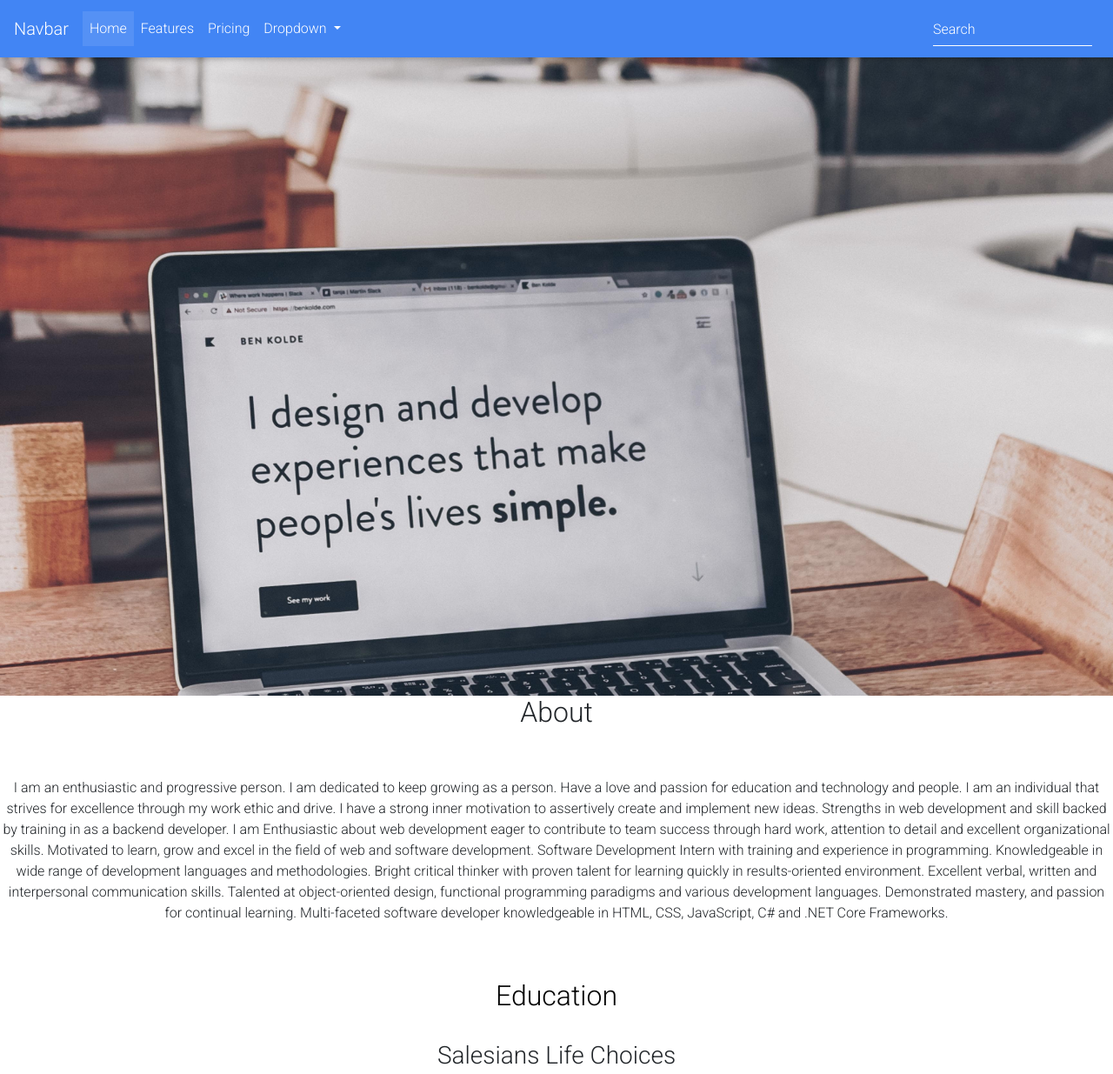
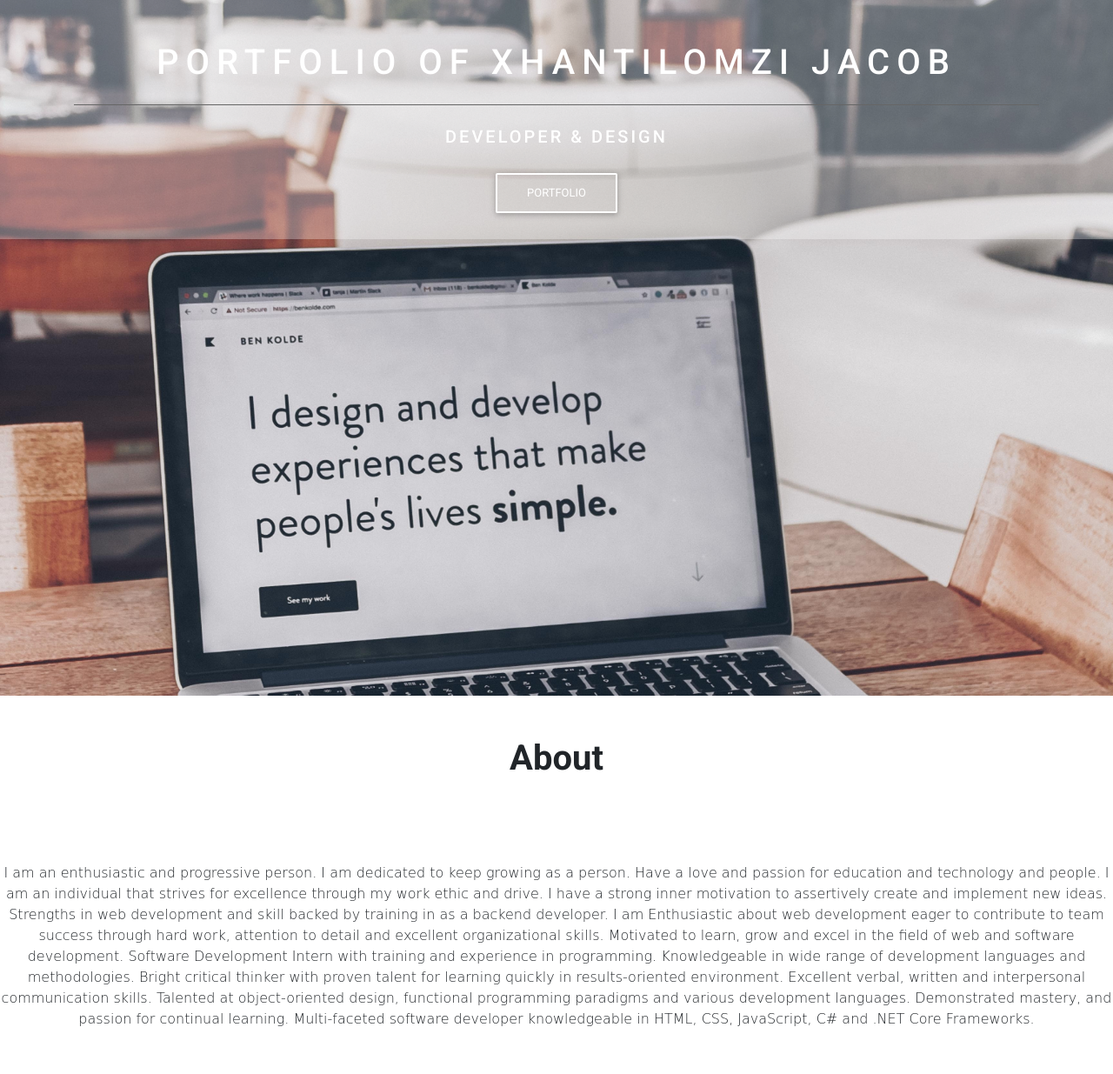
Before and after one commit to XhantiGhost/My-Latest_CV, a plain HTML site: page Index.html in a window 1280 px wide. Shown: the top 1235 px of the page at 87% size. Drawn offline with nearby package versions, Linux system fonts and the light colour scheme.

Commit message:
few new touches

```diff
--- a/Index.html
+++ b/Index.html
@@ -10,50 +10,55 @@
     <link href="https://cdnjs.cloudflare.com/ajax/libs/twitter-bootstrap/4.4.1/css/bootstrap.min.css" rel="stylesheet">
     <link href="https://cdnjs.cloudflare.com/ajax/libs/mdbootstrap/4.14.0/css/mdb.min.css" rel="stylesheet">
     <title>Xhantilomzi CV</title>
+
+    <script>
+      new WOW().init();
+      </script>
 </head>
 <body>
-<header>
-  <nav class="navbar fixed-top navbar-expand-lg navbar-dark scrolling-navbar bg-primary">
-    <a class="navbar-brand" href="#">Navbar</a>
-    <button class="navbar-toggler" type="button" data-toggle="collapse" data-target="#navbarSupportedContent"
-      aria-controls="navbarSupportedContent" aria-expanded="false" aria-label="Toggle navigation">
+
+
+    <!-- <nav class="navbar navbar-expand-lg navbar-dark fixed-top scrolling-navbar">
+      <div class="container">
+        <a class="navbar-brand" href="#"><strong>XPJ</strong></a>
+        <button class="navbar-toggler" type="button" data-toggle="collapse" data-target="#navbarSupportedContent-7" aria-controls="navbarSupportedContent-7" aria-expanded="false" aria-label="Toggle navigation">
           <span class="navbar-toggler-icon"></span>
         </button>
-    <div class="collapse navbar-collapse" id="navbarSupportedContent">
+        <div class="collapse navbar-collapse justify-content-end" id="navbarSupportedContent-7">
           <ul class="navbar-nav mr-auto">
             <li class="nav-item active">
               <a class="nav-link" href="#">Home <span class="sr-only">(current)</span></a>
             </li>
             <li class="nav-item">
-          <a class="nav-link" href="#">Features</a>
+              <a class="nav-link" href="#">Link</a>
             </li>
             <li class="nav-item">
-          <a class="nav-link" href="#">Pricing</a>
-        </li>
-        <li class="nav-item dropdown">
-          <a class="nav-link dropdown-toggle" id="navbarDropdownMenuLink" data-toggle="dropdown" aria-haspopup="true"
-            aria-expanded="false">Dropdown
-          </a>
-          <div class="dropdown-menu dropdown-primary" aria-labelledby="navbarDropdownMenuLink">
-            <a class="dropdown-item" href="#">Action</a>
-            <a class="dropdown-item" href="#">Another action</a>
-            <a class="dropdown-item" href="#">Something else here</a>
-          </div>
+              <a class="nav-link" href="#">Profile</a>
             </li>
           </ul>
-      <form class="form-inline">
-        <div class="md-form my-0">
-          <input class="form-control mr-sm-2" type="text" placeholder="Search" aria-label="Search">
-        </div>
           </form>
         </div>
-  </nav>
-</header>
+      </div>
+    </nav> -->
+    <div class="bg">
+      <div class="mask rgba-white-light align-items-center">
+        <div class="container">
+          <div class="row">
+            <div class="col-md-12 mb-4 white-text text-center">
+              <h1 class="h1-reponsive white-text text-uppercase font-weight-bold mb-0 pt-md-5 pt-5 wow fadeInDown" data-wow-delay="0.3s"><strong>Portfolio of Xhantilomzi Jacob</strong></h1>
+              <hr class="hr-dark my-4 wow fadeInDown" data-wow-delay="0.4s">
+              <h5 class="text-uppercase mb-4 white-text wow fadeInDown" data-wow-delay="0.4s"><strong>developer & design</strong></h5>
+              <a class="btn btn-outline-white wow fadeInDown" data-wow-delay="0.4s">portfolio</a>
+            </div>
+          </div>
+        </div>
+      </div>
+    </div>
 
 
-<div class="bg"></div>
+
    <section>
-    <h2 class="text-center">About</h2>
+    <h2 class="h1-responsive font-weight-bold text-center my-5">About</h2>
       <p class="py-5 text-center">I am an enthusiastic and progressive person.
          I am dedicated to keep growing as a person. Have a love and passion for education
           and technology and people. I am an individual that strives for excellence through my
@@ -71,9 +76,7 @@
                   knowledgeable in HTML, CSS, JavaScript, C# and .NET Core Frameworks. </p>
             </section>
 
-      <!-- ****************************************
-           Education & Skills tag
-        *******************************************-->
+
 
 <section class="section">
   <div class="tile is-parent">
@@ -85,7 +88,7 @@
               <article class="tile is-child notification ">
                 <div id="education">
                   <div class="h2_text has-text-centered">
-                    <h2 class="title has-text-weight-bold text-center" style="color:black">
+                    <h2 class="h1-responsive font-weight-bold text-center my-5">
                       Education
                         </h2></br>
                       </div>
@@ -122,7 +125,6 @@
 <section>
 
   <h2 class="h1-responsive font-weight-bold text-center my-5">My projects</h2>
-  <p class="grey-text text-center w-responsive mx-auto mb-5">Duis aute irure dolor in reprehenderit in voluptate velit esse cillum dolore eu fugiat nulla pariatur. Excepteur sint occaecat cupidatat non proident, sunt in culpa qui officia deserunt mollit est laborum.</p>
 
   <div class="row mx-1">
       <div class="col-md-12 mb-4">
@@ -174,6 +176,8 @@
       </div>
   </div>
 </section>
+ <br>
+ <br>
 
 <section>
   <h2 class="text-center">Up and Coming Projects</h2>
--- a/style/style.css
+++ b/style/style.css
@@ -3,14 +3,42 @@
     padding: 0px;
 }
 
-body, html {
+body, html, header,
+.view  {
     height: 100%;
   }
 
+p {
+   font-family: 'Baloo Tamma 2', cursive;;
+}
+
+h1 {
+  letter-spacing: 8px;
+  color: black;
+}
+
+h5 {
+  letter-spacing: 3px;
+  color: black;
+}
+
+.hr-light {
+  border-top: 3px solid #fff;
+  width: 80px;
+}
+
+.top-nav-collapse {
+  background-color: #78909c !important;
+}
+
+.navbar:not(.top-nav-collapse) {
+  background: transparent !important;
+}
+
 .bg {
-    background-image: url("../img/ben-kolde-bs2Ba7t69mM-unsplash.jpg");
+    background-image: url("../img/ben.jpg");
     height: 100%;
-    background-position: center;
+    background-position: center center;
     background-repeat: no-repeat;
     background-size: cover;
   }
```
Also changed, not shown: img/ben.jpg (renamed from img/ben-kolde-bs2Ba7t69mM-unsplash.jpg), 1 other file. Lines whose indentation alone changed are shown as unchanged.
